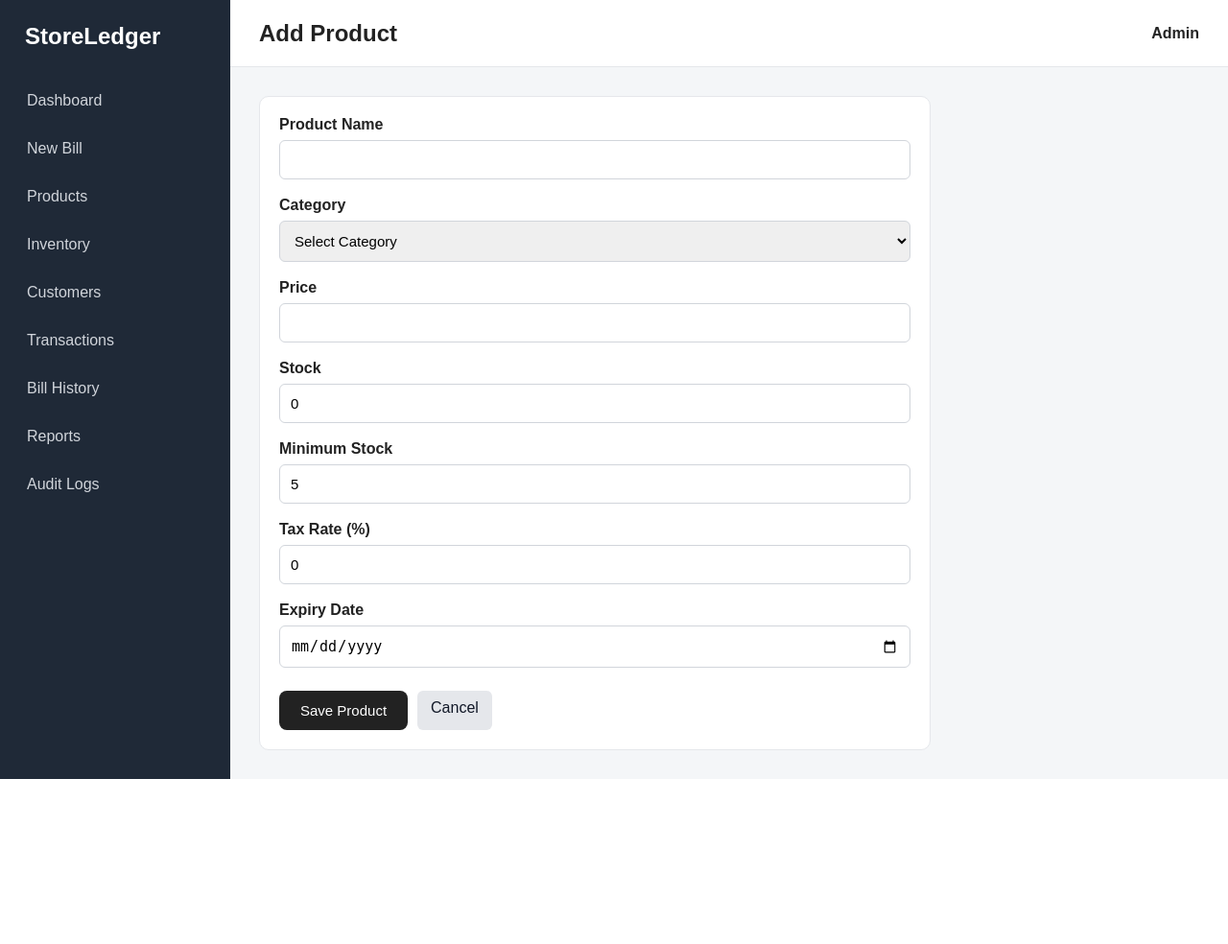
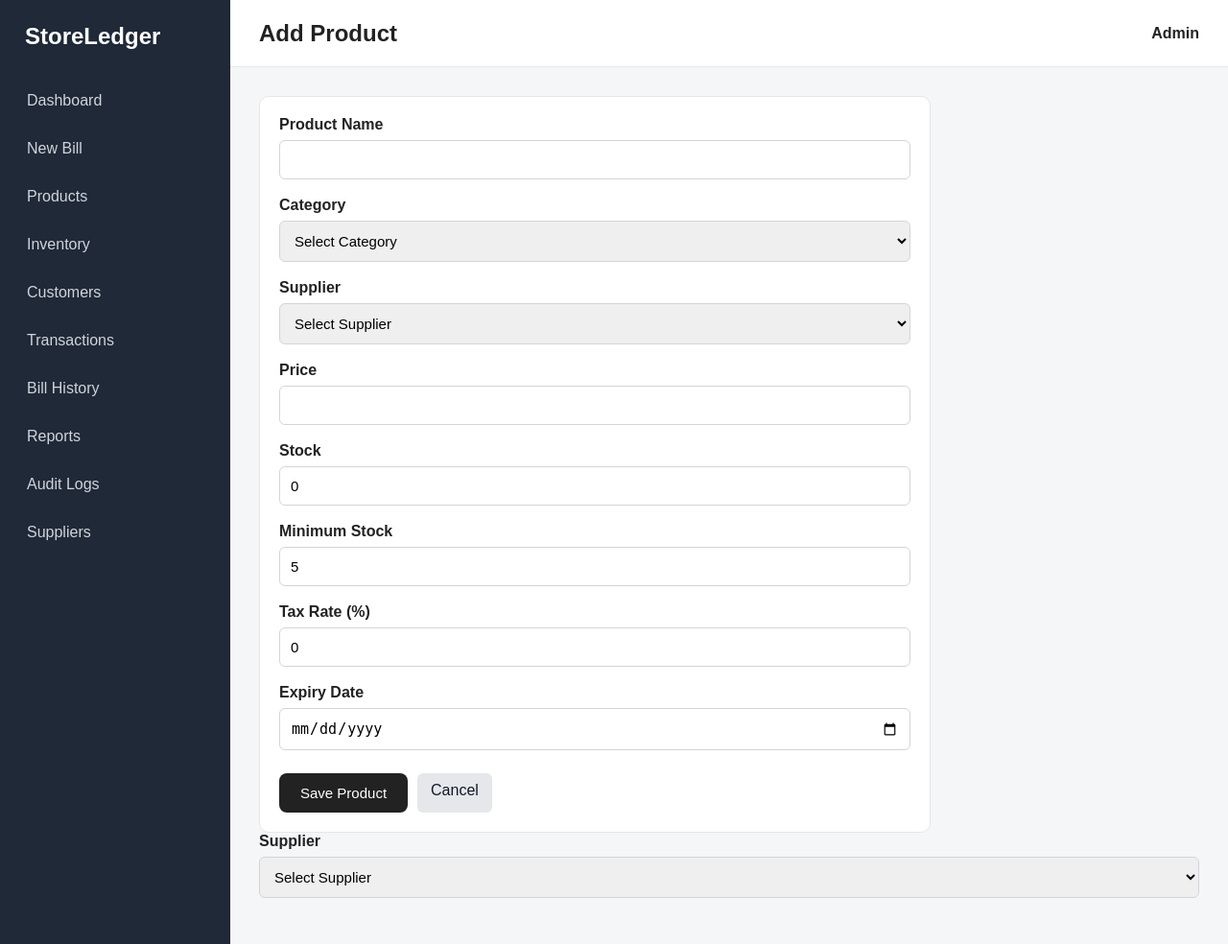
Before and after one commit to tushar-011/StoreLedger, a Flask app: page /products/add in a window 1280 px wide. Shown: the whole page at 96% size. Before the commit the page ends 812 px from the top, so only its background shows below. Run offline with Flask 3, Linux system fonts and the light colour scheme; data that the repository does not hold is empty.

Commit message:
Add supplier management and link suppliers to products

```diff
--- a/app.py
+++ b/app.py
@@ -85,6 +85,15 @@ def dashboard():
 
     cursor.execute(
         """
+        SELECT COUNT(*) AS total
+        FROM low_stock_view
+        """
+    )
+
+    low_stock_count = cursor.fetchone()["total"]
+
+    cursor.execute(
+        """
         SELECT
             total_revenue,
             total_orders
@@ -127,7 +136,7 @@ def dashboard():
         total_products=total_products,
         total_customers=total_customers,
         total_orders=total_orders,
-        low_stock=low_stock,
+        low_stock_count=low_stock_count,
         today_revenue=today_revenue,
         today_orders=today_orders,
         expiry_alerts=expiry_alerts
@@ -143,6 +152,8 @@ def add_product():
 
         product_name = request.form["product_name"]
         category_id = request.form.get("category_id") or None
+        supplier_id = request.form.get("supplier_id") or None
+
         price = request.form["price"]
         stock = request.form["stock"]
         minimum_stock = request.form["minimum_stock"]
@@ -157,17 +168,29 @@ def add_product():
             (
                 product_name,
                 category_id,
+                supplier_id,
                 price,
                 stock,
                 minimum_stock,
                 tax_rate,
                 expiry_date
             )
-            VALUES (%s, %s, %s, %s, %s, %s, %s)
+            VALUES
+            (
+                %s,
+                %s,
+                %s,
+                %s,
+                %s,
+                %s,
+                %s,
+                %s
+            )
             """,
             (
                 product_name,
                 category_id,
+                supplier_id,
                 price,
                 stock,
                 minimum_stock,
@@ -182,7 +205,9 @@ def add_product():
         cursor.close()
         connection.close()
 
-        return redirect(url_for("products"))
+        return redirect(
+            url_for("products")
+        )
 
     cursor.execute(
         """
@@ -194,12 +219,23 @@ def add_product():
 
     categories = cursor.fetchall()
 
+    cursor.execute(
+        """
+        SELECT *
+        FROM suppliers
+        ORDER BY supplier_name
+        """
+    )
+
+    suppliers = cursor.fetchall()
+
     cursor.close()
     connection.close()
 
     return render_template(
         "add_product.html",
-        categories=categories
+        categories=categories,
+        suppliers=suppliers
     )
 
 @app.route("/products/edit/<int:product_id>", methods=["GET", "POST"])
@@ -211,6 +247,8 @@ def edit_product(product_id):
 
         product_name = request.form["product_name"]
         category_id = request.form.get("category_id") or None
+        supplier_id = request.form.get("supplier_id") or None
+
         price = request.form["price"]
         stock = request.form["stock"]
         minimum_stock = request.form["minimum_stock"]
@@ -225,6 +263,7 @@ def edit_product(product_id):
             SET
                 product_name = %s,
                 category_id = %s,
+                supplier_id = %s,
                 price = %s,
                 stock = %s,
                 minimum_stock = %s,
@@ -235,6 +274,7 @@ def edit_product(product_id):
             (
                 product_name,
                 category_id,
+                supplier_id,
                 price,
                 stock,
                 minimum_stock,
@@ -249,7 +289,9 @@ def edit_product(product_id):
         cursor.close()
         connection.close()
 
-        return redirect(url_for("products"))
+        return redirect(
+            url_for("products")
+        )
 
     cursor = connection.cursor(dictionary=True)
 
@@ -264,6 +306,12 @@ def edit_product(product_id):
 
     product = cursor.fetchone()
 
+    if not product:
+        cursor.close()
+        connection.close()
+
+        return "Product not found.", 404
+
     cursor.execute(
         """
         SELECT *
@@ -274,13 +322,24 @@ def edit_product(product_id):
 
     categories = cursor.fetchall()
 
+    cursor.execute(
+        """
+        SELECT *
+        FROM suppliers
+        ORDER BY supplier_name
+        """
+    )
+
+    suppliers = cursor.fetchall()
+
     cursor.close()
     connection.close()
 
     return render_template(
         "edit_product.html",
         product=product,
-        categories=categories
+        categories=categories,
+        suppliers=suppliers
     )
 
 @app.route("/products/delete/<int:product_id>", methods=["POST"])
@@ -1672,6 +1731,173 @@ def expiry_products():
         expiring_count=expiring_count
     )
 
+@app.route("/suppliers")
+def suppliers():
+
+    connection = get_db_connection()
+    cursor = connection.cursor(dictionary=True)
+
+    cursor.execute(
+        """
+        SELECT *
+        FROM suppliers
+        ORDER BY supplier_id DESC
+        """
+    )
+
+    supplier_data = cursor.fetchall()
+
+    cursor.close()
+    connection.close()
+
+    return render_template(
+        "suppliers.html",
+        suppliers=supplier_data
+    )
+
+@app.route("/suppliers/add", methods=["GET", "POST"])
+def add_supplier():
+
+    if request.method == "POST":
+
+        supplier_name = request.form["supplier_name"]
+        company_name = request.form.get("company_name") or None
+        phone = request.form.get("phone") or None
+        email = request.form.get("email") or None
+        address = request.form.get("address") or None
+
+        connection = get_db_connection()
+        cursor = connection.cursor()
+
+        cursor.execute(
+            """
+            INSERT INTO suppliers
+            (
+                supplier_name,
+                company_name,
+                phone,
+                email,
+                address
+            )
+            VALUES (%s, %s, %s, %s, %s)
+            """,
+            (
+                supplier_name,
+                company_name,
+                phone,
+                email,
+                address
+            )
+        )
+
+        connection.commit()
+
+        cursor.close()
+        connection.close()
+
+        return redirect(
+            url_for("suppliers")
+        )
+
+    return render_template(
+        "add_supplier.html"
+    )
+
+@app.route(
+    "/suppliers/edit/<int:supplier_id>",
+    methods=["GET", "POST"]
+)
+def edit_supplier(supplier_id):
+
+    connection = get_db_connection()
+
+    if request.method == "POST":
+
+        supplier_name = request.form["supplier_name"]
+        company_name = request.form.get("company_name") or None
+        phone = request.form.get("phone") or None
+        email = request.form.get("email") or None
+        address = request.form.get("address") or None
+
+        cursor = connection.cursor()
+
+        cursor.execute(
+            """
+            UPDATE suppliers
+            SET
+                supplier_name = %s,
+                company_name = %s,
+                phone = %s,
+                email = %s,
+                address = %s
+            WHERE supplier_id = %s
+            """,
+            (
+                supplier_name,
+                company_name,
+                phone,
+                email,
+                address,
+                supplier_id
+            )
+        )
+
+        connection.commit()
+
+        cursor.close()
+        connection.close()
+
+        return redirect(
+            url_for("suppliers")
+        )
+
+    cursor = connection.cursor(dictionary=True)
+
+    cursor.execute(
+        """
+        SELECT *
+        FROM suppliers
+        WHERE supplier_id = %s
+        """,
+        (supplier_id,)
+    )
+
+    supplier = cursor.fetchone()
+
+    cursor.close()
+    connection.close()
+
+    return render_template(
+        "edit_supplier.html",
+        supplier=supplier
+    )
+
+@app.route(
+    "/suppliers/delete/<int:supplier_id>",
+    methods=["POST"]
+)
+def delete_supplier(supplier_id):
+
+    connection = get_db_connection()
+    cursor = connection.cursor()
+
+    cursor.execute(
+        """
+        DELETE FROM suppliers
+        WHERE supplier_id = %s
+        """,
+        (supplier_id,)
+    )
+
+    connection.commit()
+
+    cursor.close()
+    connection.close()
+
+    return redirect(
+        url_for("suppliers")
+    )
+
 
 if __name__ == "__main__":
     app.run(debug=True)
--- a/templates/add_product.html
+++ b/templates/add_product.html
@@ -42,6 +42,28 @@ Add Product
                 {% endfor %}
 
             </select>
+        </div>
+
+        <div class="form-group">
+
+            <label>Supplier</label>
+
+            <select name="supplier_id">
+
+                <option value="">
+                    Select Supplier
+                </option>
+
+                {% for supplier in suppliers %}
+
+                <option value="{{ supplier.supplier_id }}">
+                    {{ supplier.supplier_name }}
+                </option>
+
+                {% endfor %}
+
+            </select>
+
         </div>
 
         <div class="form-group">
@@ -123,4 +145,28 @@ Add Product
 
 </div>
 
+<div class="form-group">
+
+    <label>Supplier</label>
+
+    <select name="supplier_id">
+
+        <option value="">
+            Select Supplier
+        </option>
+
+        {% for supplier in suppliers %}
+
+        <option
+            value="{{ supplier.supplier_id }}"
+        >
+            {{ supplier.supplier_name }}
+        </option>
+
+        {% endfor %}
+
+    </select>
+
+</div>
+
 {% endblock %}
--- a/templates/base.html
+++ b/templates/base.html
@@ -32,6 +32,7 @@
                 <a href="{{ url_for('bill_history') }}">Bill History</a>
                 <a href="{{ url_for('reports') }}">Reports</a>
                 <a href="{{ url_for('audit_logs') }}">Audit Logs</a>
+                <a href="{{ url_for('suppliers') }}">Suppliers</a>
             </nav>
 
         </aside>
--- a/templates/dashboard.html
+++ b/templates/dashboard.html
@@ -30,7 +30,7 @@ Dashboard
 
     <div class="dashboard-card">
         <h3>Low Stock</h3>
-        <p>{{ low_stock }}</p>
+        <p>{{ low_stock_count }}</p>
     </div>
 
 </div>
```
Also changed, not shown: templates/add_supplier.html (added, +85 -0 lines), templates/edit_product.html (+40 -1 lines), templates/edit_supplier.html (added, +90 -0 lines), templates/suppliers.html (added, +100 -0 lines).
